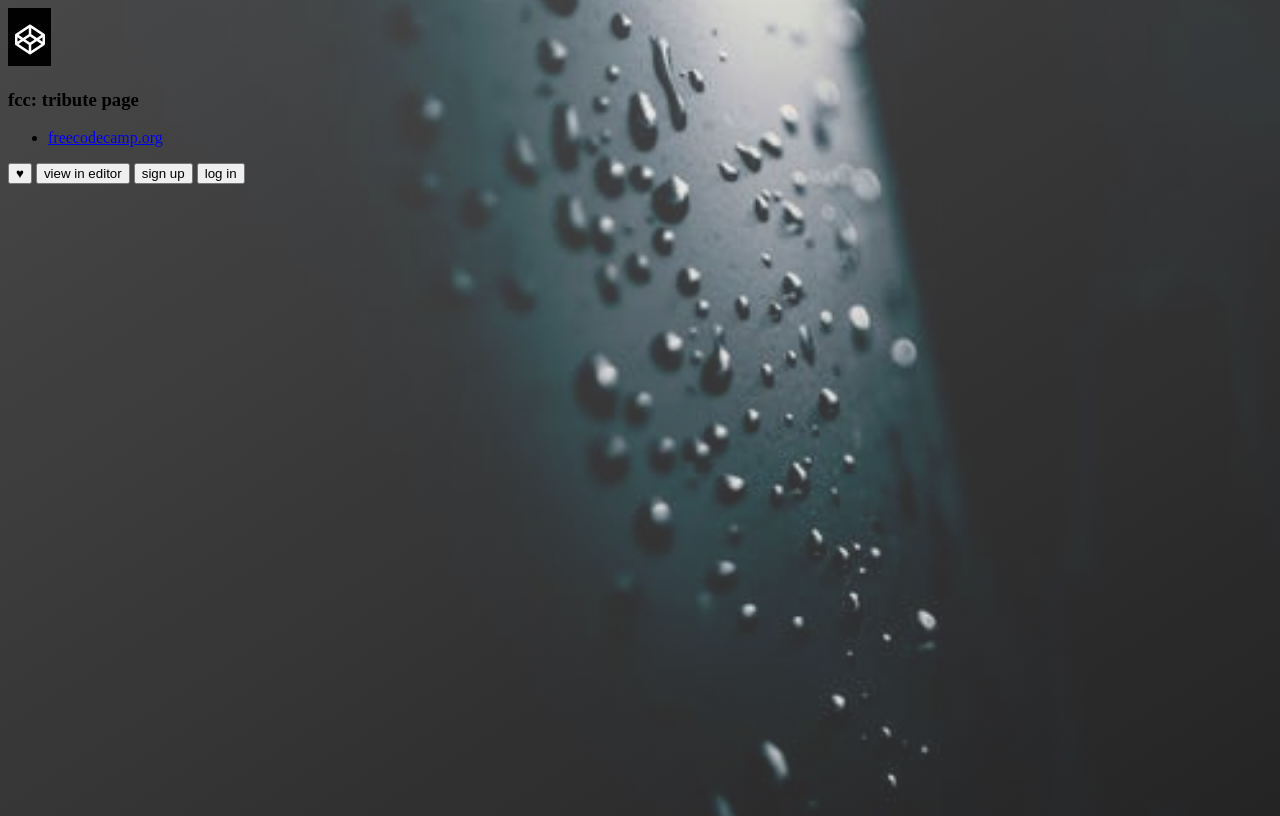
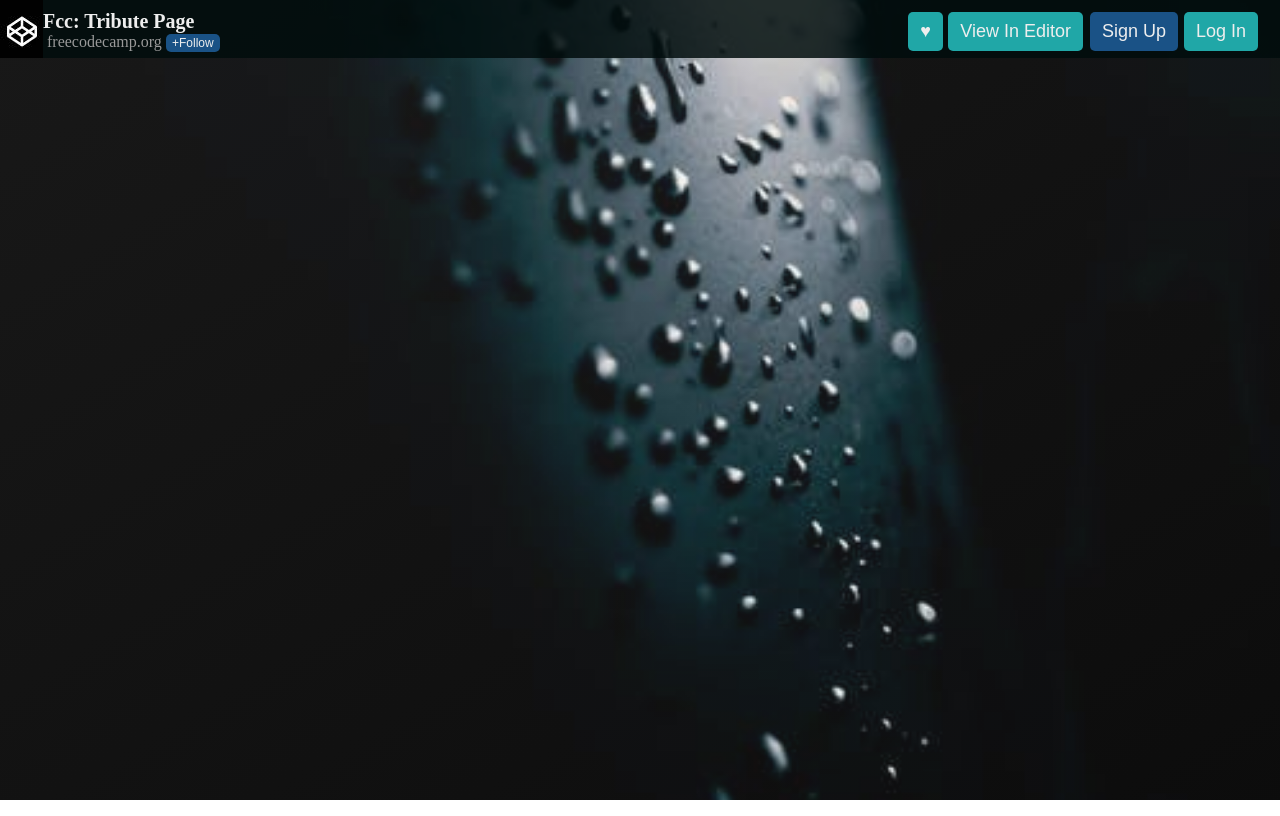
Before and after one commit to Meldy2503/code-projects, a plain HTML site: page index.html in a window 1280 px wide. Drawn offline with Linux system fonts and the light colour scheme.

Commit message:
add menu links and buttons

```diff
--- a/index.css
+++ b/index.css
@@ -7,7 +7,6 @@
 #55c57a;
  #7ed56f;
 #28b485;
-
 #ffb900;
  #ff7730;
 
@@ -25,8 +24,81 @@
 }
 body {
     font-family: 'Times New Roman', Times, serif;
-    background-image: linear-gradient(to right bottom, rgba(238, 238, 238, 0.3), rgba(119, 119, 119, 0.3)), url(./img/img\ 2.jpeg);
+    background-image: linear-gradient(to right bottom, rgba(238, 238, 238, 0.1), rgba(119, 119, 119, 0.1)), url(./img/img\ 2.jpeg);
     background-size: cover;
     background-position: center;
     height: 100vh;
+    margin: 0;
 }
+.header {
+    background-color: #000c0cd7;
+    display: flex;
+    position: relative;
+}
+.header__heading {
+    color: #eee;
+    text-transform: capitalize;
+    margin-bottom: 0;
+    margin-top: 10px;
+    font-size: 20px;
+}
+.header__link {
+    margin: 0 0 0 -36px;
+    margin-bottom: 7px;
+}
+.header__link a:link{
+    text-decoration: none;
+    color: #999;
+
+}
+.header__link a:link:hover {
+    color: #eee;
+}
+.btn {
+    padding: 9px 12px;
+    font-size: 18px;
+    margin: 2px;
+    border-radius: 5px;
+    border-style: none;
+    text-transform: capitalize;
+    cursor: pointer;
+    color: #eee;
+    display: inline-block;
+}
+.btn:hover{
+    color: #fff;
+    background-color: #1d2951;
+}
+.btn-heart {
+    position: absolute;
+    right: 335px;
+    top: 10px;
+    background-color: #27c4c4d7;;
+
+}
+.btn-follow {
+    position: absolute;
+    top: 32px;
+    left: 164px;
+    background-color: #1a5286;
+    font-size: 12px;
+    padding: 2px 6px;
+}
+.btn-view {
+    position: absolute;
+    right: 195px;
+    top: 10px;
+    background-color: #27c4c4d7;;
+}
+.btn-signup {
+    position: absolute;
+    right: 100px;
+    top: 10px;
+    background-color: #1a5286;;
+}
+.btn-login {
+    position: absolute;
+    right: 20px;
+    top: 10px;
+    background-color:  #27c4c4d7;
+}
--- a/index.html
+++ b/index.html
@@ -11,17 +11,22 @@
     <main>
         <header class="header">
            <img src="./img/fcc logo.JPG" alt="">
-           <h3>fcc: tribute page</h3>
-           <ul>
+           <span>
+           <h3 class="header__heading" >fcc: tribute page</h3>
+           <ul class="header__link">
                <li><a href="#">freecodecamp.org</a></li>
            </ul>
-           <div class="btn">
+           <button class=" btn btn-follow">&plus;follow</button>
+        </span>
                <button class=" btn btn-heart">&hearts;</button>
                <button class=" btn btn-view">view in editor</button>
                <button class=" btn btn-signup">sign up</button>
                <button class=" btn btn-login">log in</button>
-           </div>
         </header>
+        <section class="homepage">
+
+
+        </section>
     </main>
 </body>
 </html>
```
